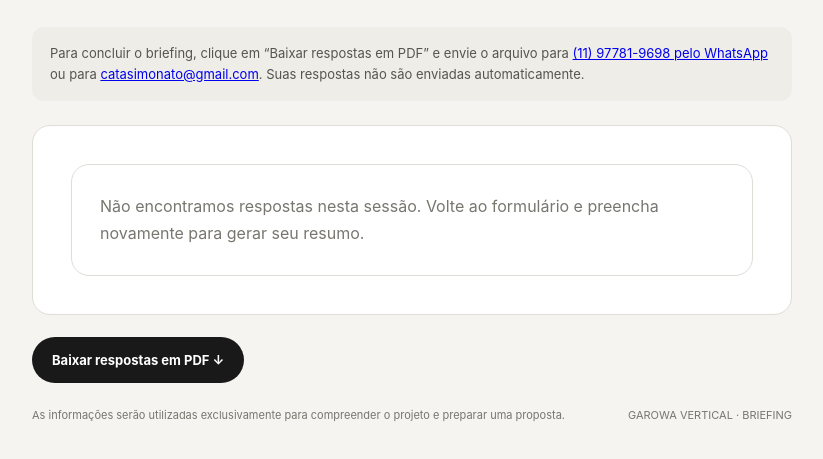
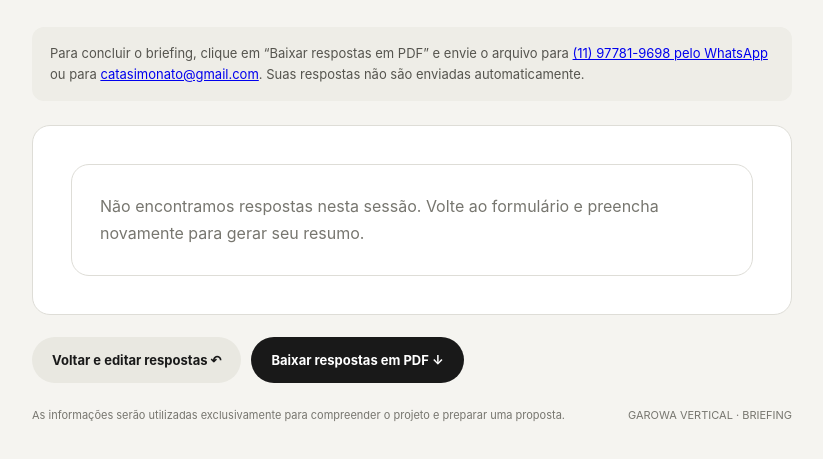
Before and after one commit to csdoo/Garowa-Vertical, a plain HTML site: page respostas/index.html in a window 1280 px wide. Shown: the part 363-822 px from the top of the page, without its empty margins (228-1051 px from the left). Drawn offline with Linux system fonts and the light colour scheme.

Commit message:
Adiciona opção para editar briefing

```diff
--- a/respostas/index.html
+++ b/respostas/index.html
@@ -19,11 +19,11 @@ h1{font-size:clamp(38px,7vw,62px);line-height:1;letter-spacing:-.055em;font-weig
 .answers{background:var(--surface);border:1px solid var(--line);border-radius:18px;padding:clamp(22px,5vw,38px)}
 .answer{padding:15px 0;border-bottom:1px solid #ecebe5}.answer:last-child{border:0}.question{font-size:11px;letter-spacing:.08em;text-transform:uppercase;color:var(--muted);margin-bottom:7px}.value{font-size:14px;line-height:1.65;white-space:pre-wrap;overflow-wrap:anywhere}
 .actions{display:flex;flex-wrap:wrap;gap:10px;margin-top:22px}
-button{border:0;border-radius:999px;padding:15px 20px;font:inherit;font-size:13px;font-weight:650;cursor:pointer}
+button,.edit-link{border:0;border-radius:999px;padding:15px 20px;font:inherit;font-size:13px;font-weight:650;cursor:pointer;text-decoration:none;display:inline-flex;align-items:center;justify-content:center}
 .primary{background:var(--ink);color:white}.secondary{background:#e9e8e1;color:var(--ink)}
 footer{display:flex;justify-content:space-between;gap:16px;margin-top:24px;color:var(--muted);font-size:11px;line-height:1.6}
 .empty{background:white;border:1px solid var(--line);border-radius:18px;padding:28px;line-height:1.7;color:var(--muted)}
-@media(max-width:560px){.shell{width:min(100% - 24px,760px);padding-top:26px}header{margin-bottom:44px}.actions{flex-direction:column}button{width:100%}footer{flex-direction:column}}
+@media(max-width:560px){.shell{width:min(100% - 24px,760px);padding-top:26px}header{margin-bottom:44px}.actions{flex-direction:column}button,.edit-link{width:100%}footer{flex-direction:column}}
 @media print{body{background:#fff}.shell{width:100%;padding:0}.actions,header .header-note,footer,.notice{display:none!important}.answers{border:0;padding:0}.answer{break-inside:avoid}h1{font-size:34px}.lead{margin-bottom:20px}}
 </style>
 </head>
@@ -36,6 +36,7 @@ footer{display:flex;justify-content:space-between;gap:16px;margin-top:24px;color
 <div class="notice">Para concluir o briefing, clique em “Baixar respostas em PDF” e envie o arquivo para <a href="https://wa.me/5511977819698" target="_blank" rel="noopener">(11) 97781-9698 pelo WhatsApp</a> ou para <a href="mailto:catasimonato@gmail.com">catasimonato@gmail.com</a>. Suas respostas não são enviadas automaticamente.</div>
 <section class="answers" id="answers"><div class="empty">Carregando suas respostas…</div></section>
 <div class="actions">
+<a class="secondary edit-link" href="https://csdoo.github.io/Garowa-Vertical/briefing/">Voltar e editar respostas ↶</a>
 <button class="primary" id="pdf">Baixar respostas em PDF ↓</button>
 </div>
 <footer><div>As informações serão utilizadas exclusivamente para compreender o projeto e preparar uma proposta.</div><div>GAROWA VERTICAL · BRIEFING</div></footer>
```
